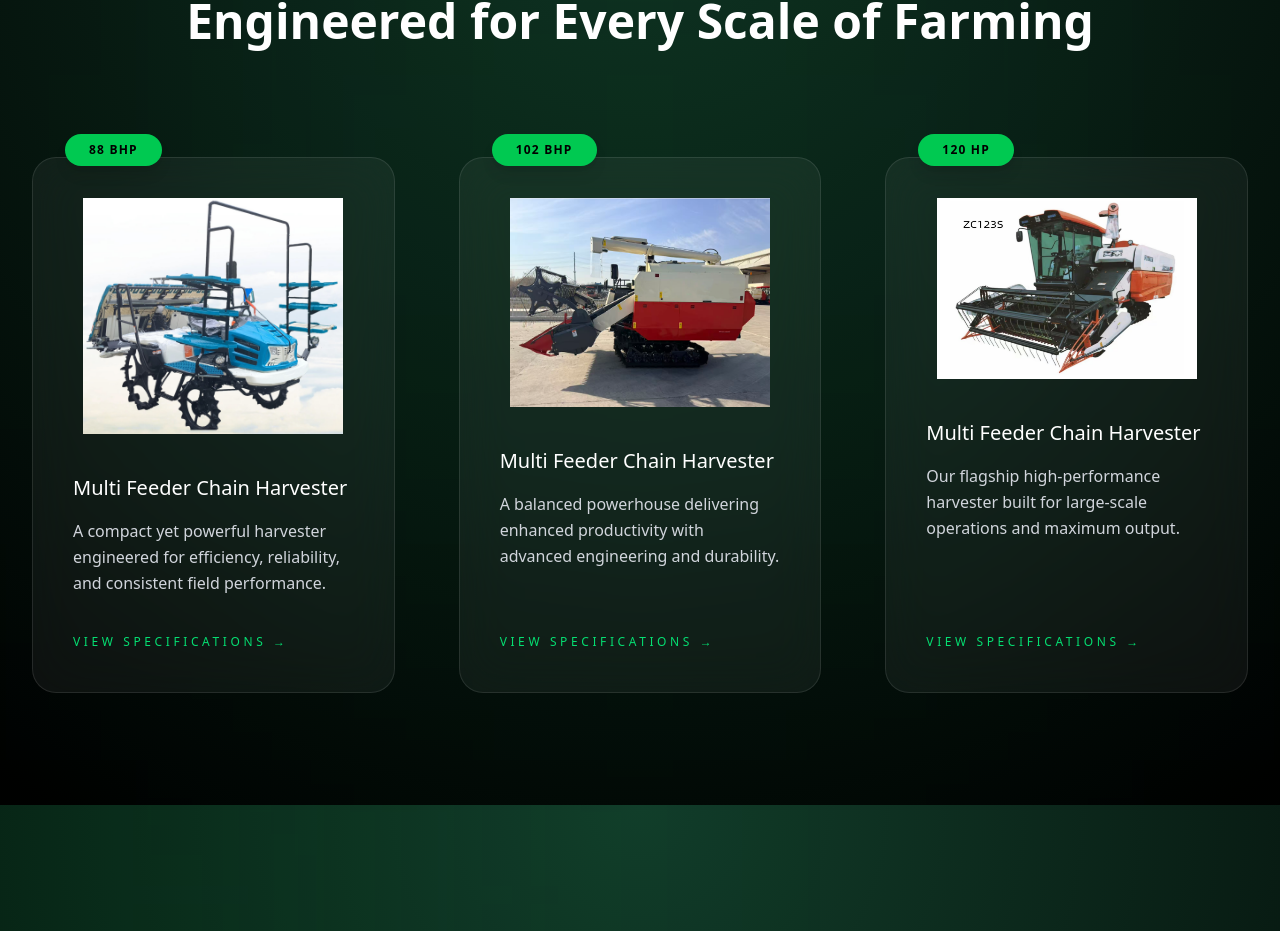
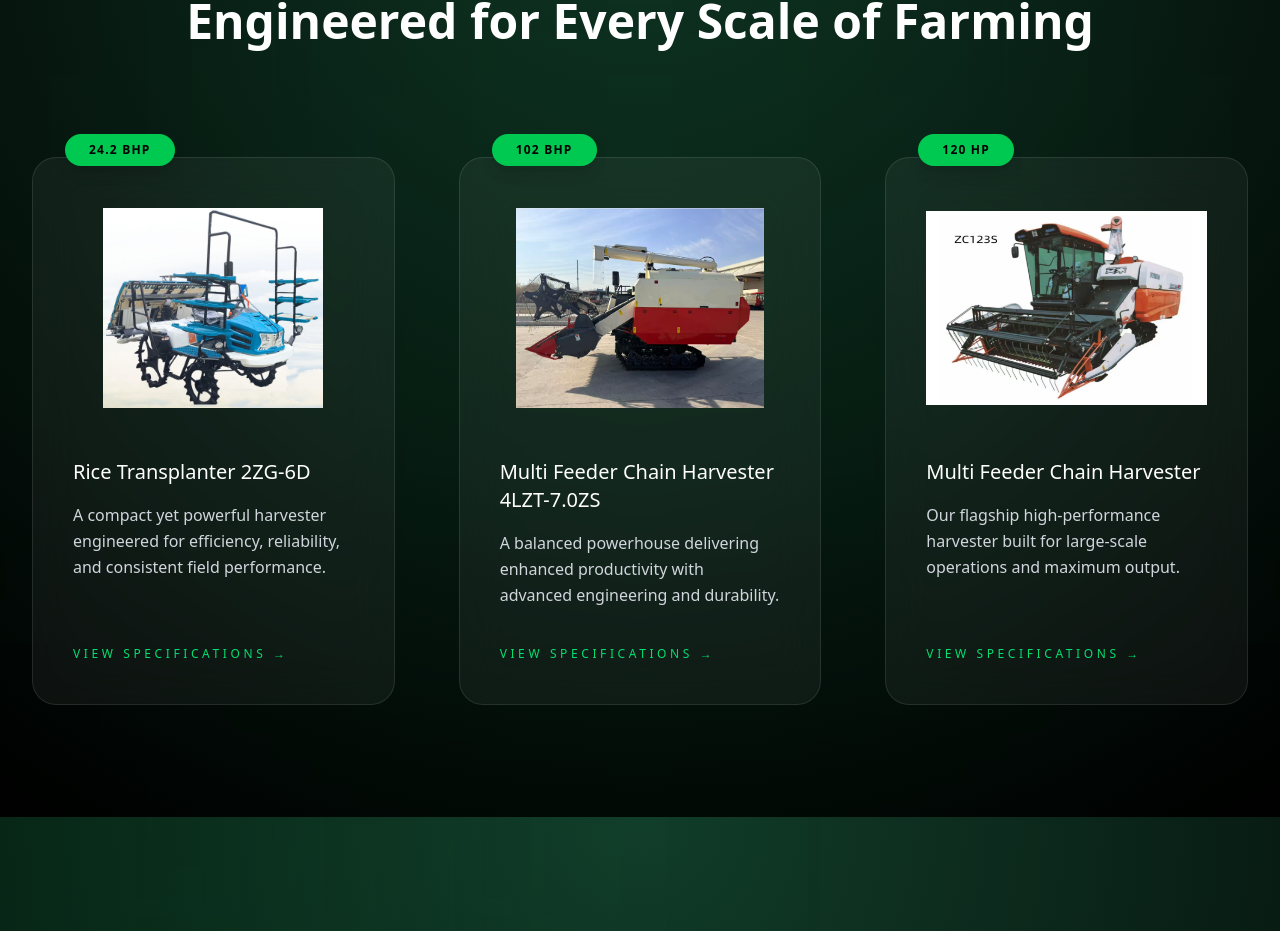
Before and after one commit to Harsimran12003/TechAgro, a React (Vite) app in the folder frontend/: page / in a window 1280 px wide. Shown: the part 2969-3900 px from the top of the page. Built offline with nearby package versions, Linux system fonts and the light colour scheme.

Commit message:
made backend9

```diff
--- a/frontend/src/App.jsx
+++ b/frontend/src/App.jsx
@@ -31,11 +31,7 @@ export default function App() {
 
         <Route path="/privacy-policy" element={<PrivacyPolicy />} />
         <Route path="/terms-and-conditions" element={<TermsConditions />} />
-        {/* <Route path="/about" element={<About />} />
-        <Route path="/products" element={<Products />} />
-        <Route path="/infrastructure" element={<Infrastructure />} />
-        <Route path="/dealers" element={<Dealers />} />
-        <Route path="/contact" element={<Contact />} /> */}
+
       </Routes>
     </Router>
   );
--- a/frontend/src/components/Navbar.jsx
+++ b/frontend/src/components/Navbar.jsx
@@ -63,15 +63,15 @@ export default function Navbar() {
           </ul>
           {/* CTA BUTTON */}
           <div className="hidden md:flex">
-            <a
-              href="/distributors"
+            <Link
+              to="/distributors"
               className="relative px-7 py-2.5 text-[13px] uppercase tracking-[0.3em] text-white rounded-full border border-green-500/70 overflow-hidden group"
             >
               <span className="absolute inset-0 bg-gradient-to-r from-green-500 to-green-300 scale-x-0 origin-left transition-transform duration-300 group-hover:scale-x-100"></span>
               <span className="relative z-10 group-hover:text-black transition">
                 Become Distributor
               </span>
-            </a>
+            </Link>
           </div>
 
           {/* MOBILE ICON */}
--- a/frontend/src/components/Products.jsx
+++ b/frontend/src/components/Products.jsx
@@ -3,14 +3,14 @@ import { Link } from "react-router-dom";
 
 const products = [
   {
-    title: "Multi Feeder Chain Harvester",
-    power: "88 BHP",
+    title: "Rice Transplanter 2ZG-6D",
+    power: "24.2 BHP",
     description:
       "A compact yet powerful harvester engineered for efficiency, reliability, and consistent field performance.",
     image: "./rice-1.png",
   },
   {
-    title: "Multi Feeder Chain Harvester",
+    title: "Multi Feeder Chain Harvester 4LZT-7.0ZS",
     power: "102 BHP",
     description:
       "A balanced powerhouse delivering enhanced productivity with advanced engineering and durability.",
@@ -28,14 +28,11 @@ const products = [
 export default function Products() {
   return (
     <section id="products" className="relative py-28 bg-black overflow-hidden">
-      {/* Background Atmosphere */}
       <div className="absolute inset-0 bg-[radial-gradient(circle_at_top,_#102e22,_#000)]"></div>
 
-      {/* Ambient Glows */}
       <div className="absolute top-0 left-1/2 -translate-x-1/2 w-[700px] h-[700px] bg-green-500/10 blur-[260px]"></div>
 
       <div className="relative z-10 max-w-7xl mx-auto px-8">
-        {/* Heading */}
         <motion.div
           initial={{ opacity: 0, y: 40 }}
           whileInView={{ opacity: 1, y: 0 }}
@@ -53,7 +50,12 @@ export default function Products() {
 
         {/* PRODUCT GRID */}
         <div className="grid grid-cols-1 md:grid-cols-3 gap-16">
-          {products.map((product, index) => (
+          {products.map((product, index) => {
+            const productSlug = product.power
+              .toLowerCase()
+              .replace(/\s+/g, "-");
+
+            return (
               <motion.div
                 key={index}
                 initial={{ opacity: 0, y: 60 }}
@@ -62,42 +64,50 @@ export default function Products() {
                 transition={{ duration: 1, delay: index * 0.15 }}
                 className="group relative"
               >
-              {/* Card */}
                 <div className="relative bg-white/5 backdrop-blur-xl border border-white/10 rounded-3xl p-10 h-full flex flex-col transition-all duration-500 group-hover:border-green-500/40">
+
                   {/* Power Badge */}
                   <div className="absolute -top-6 left-8 px-6 py-2 rounded-full bg-green-500 text-black text-xs tracking-widest font-semibold shadow-lg">
                     {product.power}
                   </div>
 
-                {/* Image */}
-                <div className="relative mb-10">
+                  {/* FIX 1: Same height image container */}
+                  <div className="relative mb-10 h-[220px] flex items-center justify-center">
                     <div className="absolute inset-0 bg-green-500/20 blur-[120px] rounded-full opacity-0 group-hover:opacity-100 transition"></div>
+
                     <img
                       src={product.image}
-                    alt={product.power}
-                    className="relative z-10 w-full max-w-[260px] mx-auto transition-transform duration-500 group-hover:-translate-y-3"
+                      alt={product.title}
+                      className="relative z-10 max-h-[200px] object-contain transition-transform duration-500 group-hover:-translate-y-3"
                     />
                   </div>
 
-                {/* Content */}
-                <h3 className="text-xl font-medium mb-4">{product.title}</h3>
+                  {/* FIX 2: Title starts at same height */}
+                  <Link
+                    to={`/products/${productSlug}`}
+                    className="text-xl font-medium mb-4 hover:text-green-400 transition"
+                  >
+                    {product.title}
+                  </Link>
 
                   <p className="text-gray-300 leading-relaxed mb-8">
                     {product.description}
                   </p>
 
-                {/* CTA */}
+                  {/* FIX 3: Same link used here */}
                   <div className="mt-auto">
                     <Link
-                    to={`/products/${product.power.toLowerCase().replace(" ", "-")}`}
+                      to={`/products/${productSlug}`}
                       className="uppercase tracking-[0.3em] text-xs text-green-400 hover:text-green-300 transition"
                     >
                       View Specifications →
                     </Link>
                   </div>
+
                 </div>
               </motion.div>
-          ))}
+            );
+          })}
         </div>
       </div>
     </section>
--- a/frontend/src/pages/ProductsPage.jsx
+++ b/frontend/src/pages/ProductsPage.jsx
@@ -15,7 +15,7 @@ const products = [
     image: "/rice-1.png",
   },
   {
-    title: "Multi Feeder Chain Harvester",
+    title: "Multi Feeder Chain Harvester 4LZT-7.0ZS",
     power: "102 BHP",
     description:
       "A balanced powerhouse delivering enhanced productivity with advanced engineering and durability.",
```
Lines whose indentation alone changed are shown as unchanged.
